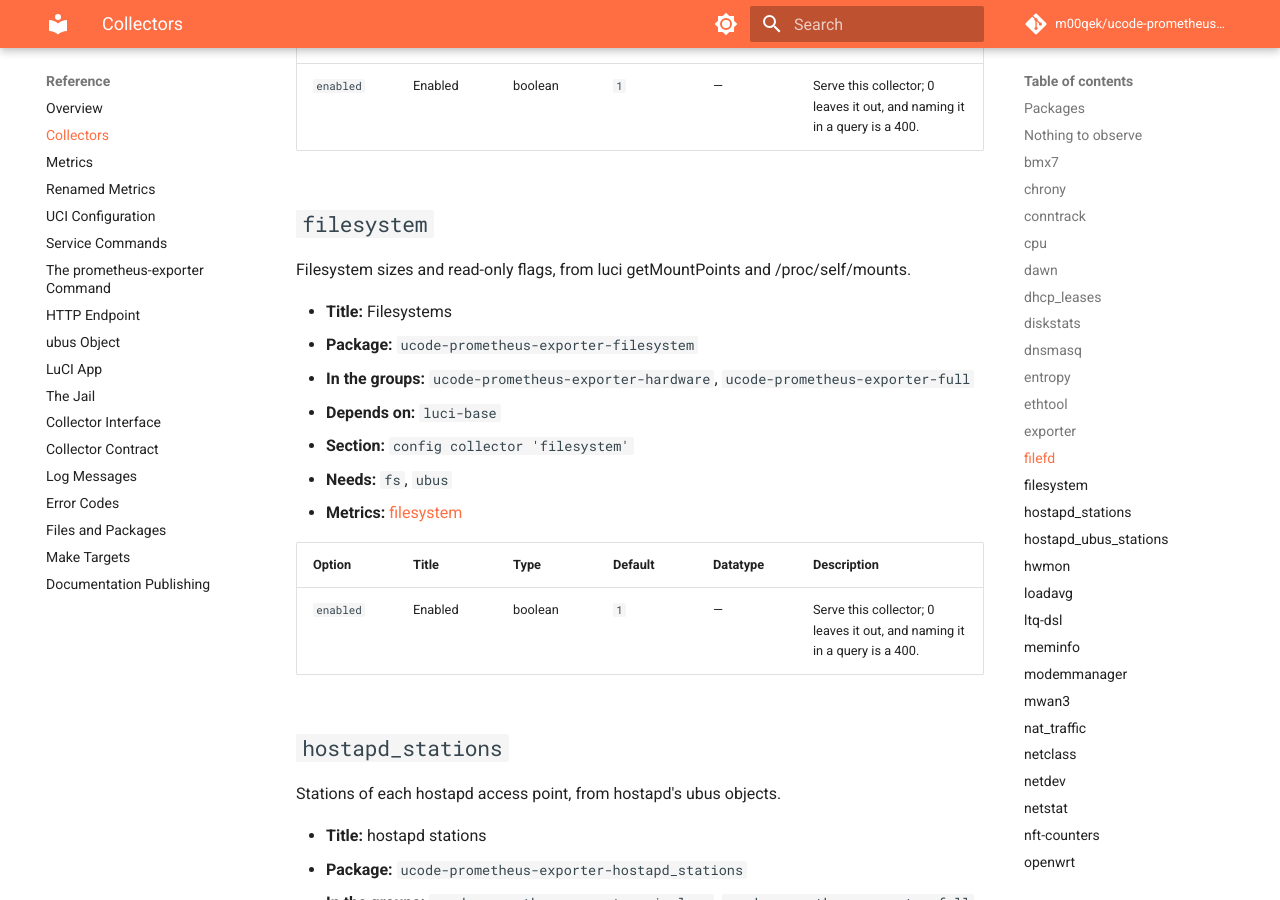
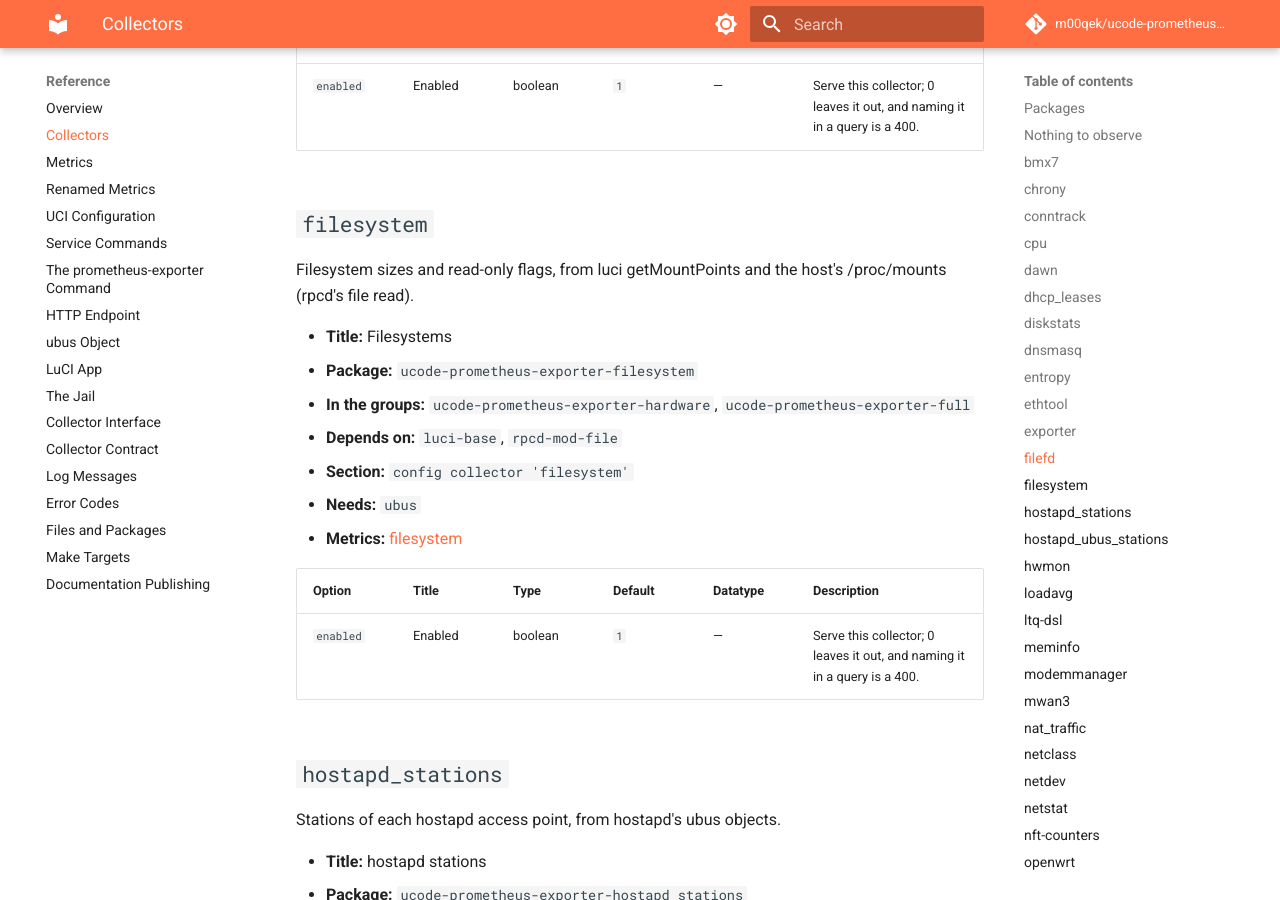
Before and after one commit to m00qek/ucode-prometheus-exporter, an MkDocs documentation site: the page built from docs/reference/collectors.md, in a window 1280 px wide and 900 px high, scrolled down 13677 px. Built offline with MkDocs 1.6.1 and Material for MkDocs 9.7.7, drawn with Linux system fonts in a browser that asks for light colours; comment, search, counter and statistics services are not loaded.

Commit message:
Read the host's mount table for filesystem, not the jail's
In the service's jail /proc/self/mounts is the jail's own table, and
with its own PID namespace /proc/1/mounts is too: on a router no mount
of it matched getMountPoints, and filesystem exported nothing while it
said it succeeded. It reads the host's /proc/mounts through rpcd's file
object, as getMountPoints does its own, so the read-only flag is the
host mount's too. Its package depends on rpcd-mod-file, which luci-base
installs already.

The fixtures are the captures of each device's mount table, as rpcd's
reply; a jail's table in the fs mock can no longer satisfy the tests.

```diff
--- a/docs/reference/collectors.md
+++ b/docs/reference/collectors.md
@@ -287,14 +287,14 @@ File descriptors allocated and the most there may be, from /proc/sys/fs/file-nr.
 
 ## `filesystem` {#filesystem}
 
-Filesystem sizes and read-only flags, from luci getMountPoints and /proc/self/mounts.
+Filesystem sizes and read-only flags, from luci getMountPoints and the host's /proc/mounts (rpcd's file read).
 
 - **Title:** Filesystems
 - **Package:** `ucode-prometheus-exporter-filesystem`
 - **In the groups:** `ucode-prometheus-exporter-hardware`, `ucode-prometheus-exporter-full`
-- **Depends on:** `luci-base`
+- **Depends on:** `luci-base`, `rpcd-mod-file`
 - **Section:** `config collector 'filesystem'`
-- **Needs:** `fs`, `ubus`
+- **Needs:** `ubus`
 - **Metrics:** [filesystem](metrics.md#filesystem)
 
 | Option | Title | Type | Default | Datatype | Description |
```
Also changed, not shown: CHANGELOG.md (+1 -0 lines), docs/reference/error-codes.md (+1 -1 lines), 10 other files.
